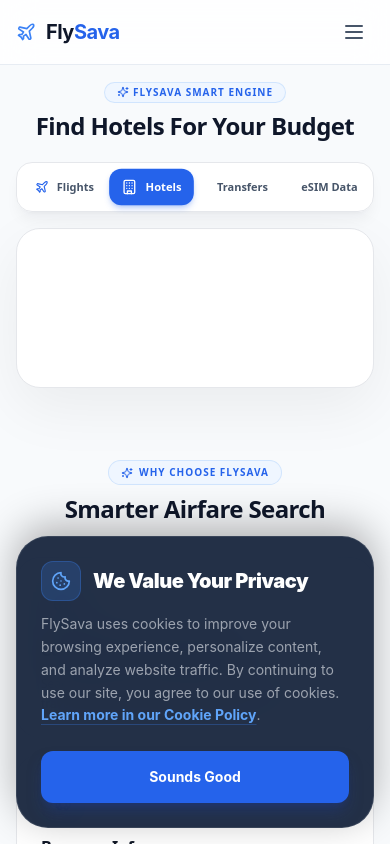
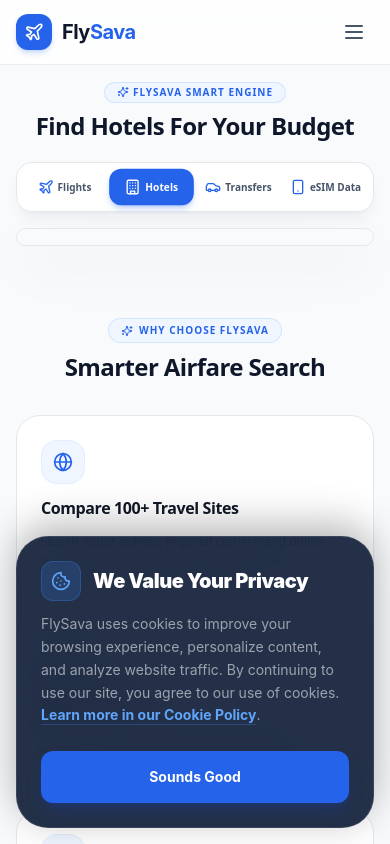
Before and after one commit to saumy-31/aero-compare, a React (Vite) app: page / in a window 390 px wide. Both pictures are taken after a click on the button "Hotels". Shown: the top 844 px of the page. Built offline with nearby package versions, Linux system fonts and the light colour scheme.

Commit message:
put now for

```diff
--- a/src/components/layout/Navbar.tsx
+++ b/src/components/layout/Navbar.tsx
@@ -46,21 +46,18 @@ export const Navbar = () => {
         <div className="flex items-center justify-between h-16 sm:h-20">
 
           {/* Brand Logo */}
-          <a
-            href="/"
-            onClick={(e) => {
-              e.preventDefault();
-              if (typeof window !== 'undefined') {
-                window.location.href = '/';
-              }
-            }}
-            className="flex items-center space-x-2.5 flex-shrink-0 group outline-none focus-visible:ring-2 focus-visible:ring-blue-500/50 rounded-lg cursor-pointer"
-          >
-            <Plane className="w-5 h-5 text-blue-500 group-hover:text-blue-400 transition-colors duration-300" />
-            <span className="text-xl font-bold text-slate-900 tracking-tight">
-              Fly<span className="text-blue-600">Sava</span>
-            </span>
-          </a>
+          <Link
+  to="/"
+  className="flex items-center gap-2.5 flex-shrink-0 group outline-none focus-visible:ring-2 focus-visible:ring-blue-500/50 rounded-lg"
+>
+  <div className="w-9 h-9 rounded-xl bg-[#2563EB] text-white flex items-center justify-center shadow-md shadow-blue-600/20 group-hover:scale-105 transition-transform duration-200">
+    <Plane className="w-5 h-5" />
+  </div>
+
+  <span className="text-xl font-bold tracking-tight text-slate-900">
+    Fly<span className="text-[#2563EB]">Sava</span>
+  </span>
+</Link>
 
           {/* Desktop Navigation */}
           <div className="hidden md:flex items-center space-x-1 bg-slate-100/80 p-1.5 rounded-full border border-slate-200/60">
--- a/src/components/shared/AirportTransferWidget.tsx
+++ b/src/components/shared/AirportTransferWidget.tsx
@@ -13,9 +13,10 @@ export const AirportTransferWidget: React.FC = () => {
     // Clear previous widget elements on tab switch to prevent duplicates
     container.innerHTML = '';
 
-    // Create the script element
+    // Create the TravelPayouts widget script
     const script = document.createElement('script');
-    script.src = 'https://tpwgts.com/content?currency=USD&trs=418605&shmarker=633257&locale=en&powered_by=false&transfer_options_limit=10&transfer_options=MCR&disable_currency_selector=true&hide_form_extras=false&hide_external_links=true&campaign_id=1&promo_id=3879';
+    script.src =
+      'https://tpwgts.com/content?trs=418605&shmarker=633257&locale=en&powered_by=false&border_radius=5&plain=true&show_logo=false&color_background=%23FFFFFF&color_button=%232563EB&promo_id=4362&campaign_id=143';
     script.async = true;
     script.charset = 'utf-8';
 
--- a/src/components/shared/FlightSearchUI.tsx
+++ b/src/components/shared/FlightSearchUI.tsx
@@ -189,14 +189,16 @@ export const FlightSearchUI = () => {
 
   setActiveTab(tab.id);
 }}
-                  className={`flex items-center justify-center gap-2 px-3 sm:px-5 py-2.5 rounded-xl text-xs font-black transition-all duration-200 cursor-pointer whitespace-nowrap ${
+                 className={`flex items-center justify-center gap-1 sm:gap-2 px-2 sm:px-5 py-2.5 rounded-xl transition-all duration-200 whitespace-nowrap ${
   isActive
     ? 'bg-[#2563EB] text-white shadow-md shadow-blue-600/25 scale-[1.02]'
     : 'text-slate-600 hover:text-slate-900 hover:bg-slate-50'
 }`}
                 >
-                  <Icon className={`w-4 h-4 ${isActive ? 'text-white' : 'text-[#2563EB]'}`} />
-                  <span className="text-[11px] sm:text-xs">{tab.label}</span>
+                  <Icon size={16} className={`flex-shrink-0 min-w-[16px] min-h-[16px] ${isActive ? 'text-white' : 'text-[#2563EB]'
+  }`}
+/>
+                  <span className="text-[10px] sm:text-xs font-bold">{tab.label}</span>
                 </button>
               );
             })}
@@ -204,13 +206,34 @@ export const FlightSearchUI = () => {
         </div>
 
         {/* SEARCH FORM */}
-        <div className="bg-white rounded-[24px] border border-[#E5E7EB] p-4 sm:p-6 shadow-[0_20px_60px_rgba(0,0,0,0.06)] min-h-[160px]">
-          {activeTab === 'flights' && (
-            <div id="tpwl-search" className="w-full min-h-[140px]"></div>
+       <div
+  className={`relative rounded-[24px] border border-[#E5E7EB] shadow-[0_20px_60px_rgba(0,0,0,0.06)] overflow-visible ${
+    activeTab === "flights"
+      ? "bg-white p-4 sm:p-6"
+      : "bg-[#F8FAFC]"
+  }`}
+>
+  {activeTab === "flights" && (
+    <div id="tpwl-search" className="w-full min-h-[140px]" />
   )}
-          {activeTab === 'hotels' && <HotelSearchWidget />}
-          {activeTab === 'transfers' && <AirportTransferWidget />}
-          {activeTab === 'esim' && <EsimWidget />}
+
+  {activeTab === "hotels" && (
+    <div className="p-2 sm:p-3">
+      <HotelSearchWidget />
+    </div>
+  )}
+
+  {activeTab === "transfers" && (
+    <div className="p-2 sm:p-3">
+      <AirportTransferWidget />
+    </div>
+  )}
+
+  {activeTab === "esim" && (
+    <div className="p-2 sm:p-3">
+      <EsimWidget />
+    </div>
+  )}
 </div>
 
         {/* FLIGHT RESULTS CONTAINER */}
--- a/src/components/shared/HotelSearchWidget.tsx
+++ b/src/components/shared/HotelSearchWidget.tsx
@@ -76,13 +76,12 @@ export const HotelSearchWidget: React.FC = () => {
   }, []);
 
   return (
-    <div className="w-full pt-2 pb-4 flex items-center justify-center">
-      {/* Target container for the LiteAPI SDK */}
+  <div className="w-full">
     <div
       id="hotel-search-widget"
       ref={widgetContainerRef}
       className="w-full"
-      ></div>
+    />
   </div>
 );
 };
--- a/src/index.css
+++ b/src/index.css
@@ -58,4 +58,8 @@
     -ms-overflow-style: none;
     scrollbar-width: none;
   }
+
+  #hotel-search-widget .separator {
+  margin: 0 !important;
 }
+}
```
Lines whose indentation alone changed are shown as unchanged.
